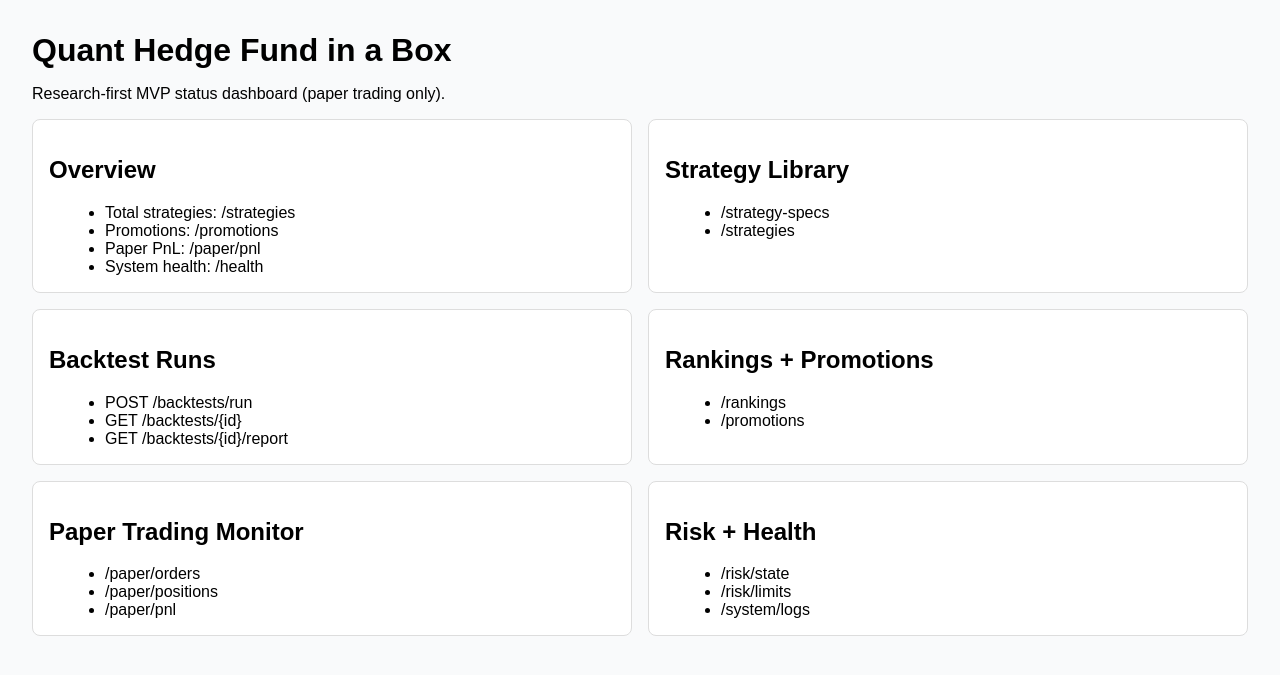
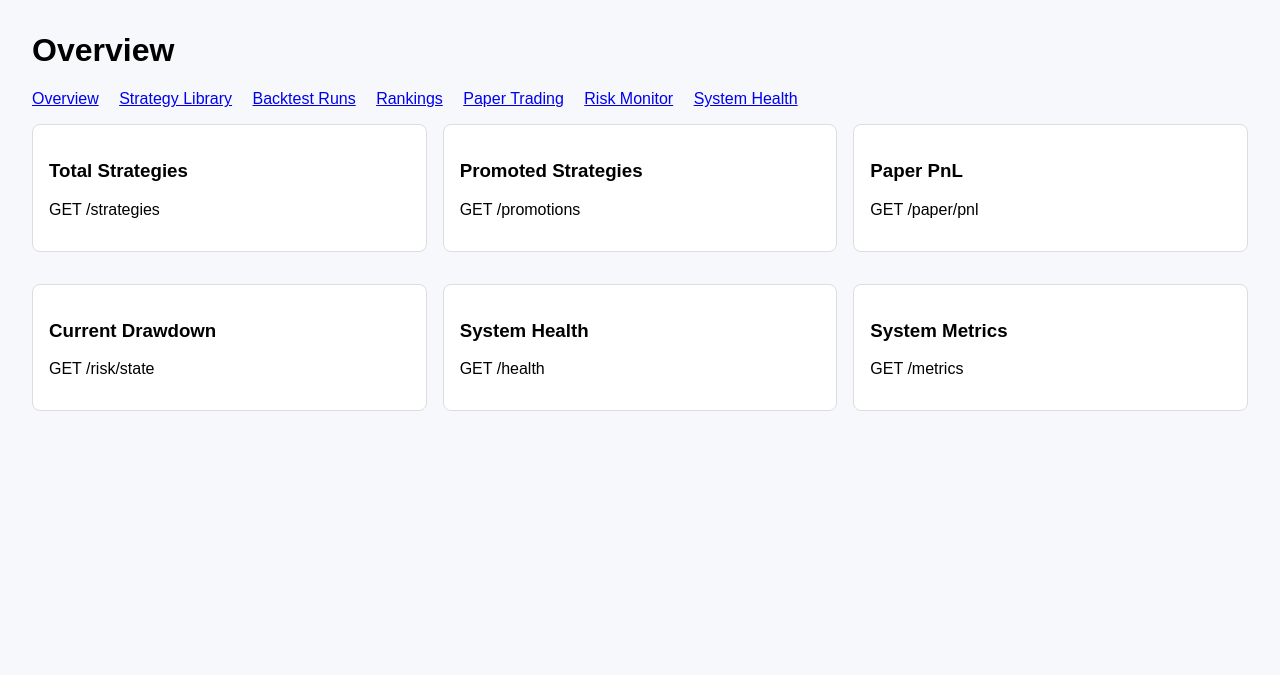
Before and after one commit to pkingbamf/AlgoTrade, a Python web app: template quant-box/frontend/templates/index.html in a window 1280 px wide. Shown: the top 675 px of the page. Run offline with Jinja, Linux system fonts and the light colour scheme; the template is opened without the code that fills it, so the values that code supplies are empty.

Commit message:
Implement Phase 8 multi-page dashboard and routes

```diff
--- /dev/null
+++ b/quant-box/frontend/templates/backtest_runs.html
@@ -0,0 +1,2 @@
+<!doctype html><html><head><meta charset="utf-8" /><title>Backtest Runs</title></head>
+<body><h1>Backtest Runs</h1><ul><li>POST /backtests/run</li><li>GET /backtests/{id}</li><li>GET /backtests/{id}/report</li></ul></body></html>
--- a/quant-box/frontend/templates/index.html
+++ b/quant-box/frontend/templates/index.html
@@ -2,25 +2,32 @@
 <html>
   <head>
     <meta charset="utf-8" />
-    <title>Quant Box Dashboard</title>
+    <title>Quant Box Dashboard - Overview</title>
     <style>
-      body { font-family: Arial; margin: 2rem; background: #f9fafb; }
-      .grid { display: grid; grid-template-columns: repeat(2, minmax(0, 1fr)); gap: 1rem; }
-      .card { border: 1px solid #ddd; border-radius: 8px; padding: 1rem; background: #fff; }
-      h1 { margin-bottom: 0.2rem; }
-      ul { margin: 0.2rem 0 0 1rem; }
+      body { font-family: Arial; margin: 2rem; background: #f6f8fb; }
+      nav a { margin-right: 1rem; }
+      .card { background: white; border: 1px solid #ddd; border-radius: 8px; padding: 1rem; margin-top: 1rem; }
+      .grid { display: grid; grid-template-columns: repeat(3, minmax(0, 1fr)); gap: 1rem; }
     </style>
   </head>
   <body>
-    <h1>Quant Hedge Fund in a Box</h1>
-    <p>Research-first MVP status dashboard (paper trading only).</p>
+    <h1>Overview</h1>
+    <nav>
+      <a href="/dashboard/overview">Overview</a>
+      <a href="/dashboard/strategy-library">Strategy Library</a>
+      <a href="/dashboard/backtest-runs">Backtest Runs</a>
+      <a href="/dashboard/rankings">Rankings</a>
+      <a href="/dashboard/paper-trading">Paper Trading</a>
+      <a href="/dashboard/risk-monitor">Risk Monitor</a>
+      <a href="/dashboard/system-health">System Health</a>
+    </nav>
     <div class="grid">
-      <div class="card"><h2>Overview</h2><ul><li>Total strategies: /strategies</li><li>Promotions: /promotions</li><li>Paper PnL: /paper/pnl</li><li>System health: /health</li></ul></div>
-      <div class="card"><h2>Strategy Library</h2><ul><li>/strategy-specs</li><li>/strategies</li></ul></div>
-      <div class="card"><h2>Backtest Runs</h2><ul><li>POST /backtests/run</li><li>GET /backtests/{id}</li><li>GET /backtests/{id}/report</li></ul></div>
-      <div class="card"><h2>Rankings + Promotions</h2><ul><li>/rankings</li><li>/promotions</li></ul></div>
-      <div class="card"><h2>Paper Trading Monitor</h2><ul><li>/paper/orders</li><li>/paper/positions</li><li>/paper/pnl</li></ul></div>
-      <div class="card"><h2>Risk + Health</h2><ul><li>/risk/state</li><li>/risk/limits</li><li>/system/logs</li></ul></div>
+      <div class="card"><h3>Total Strategies</h3><p>GET /strategies</p></div>
+      <div class="card"><h3>Promoted Strategies</h3><p>GET /promotions</p></div>
+      <div class="card"><h3>Paper PnL</h3><p>GET /paper/pnl</p></div>
+      <div class="card"><h3>Current Drawdown</h3><p>GET /risk/state</p></div>
+      <div class="card"><h3>System Health</h3><p>GET /health</p></div>
+      <div class="card"><h3>System Metrics</h3><p>GET /metrics</p></div>
     </div>
   </body>
 </html>
--- /dev/null
+++ b/quant-box/frontend/templates/paper_trading.html
@@ -0,0 +1,2 @@
+<!doctype html><html><head><meta charset="utf-8" /><title>Paper Trading Monitor</title></head>
+<body><h1>Paper Trading Monitor</h1><ul><li>/paper/deployments</li><li>/paper/orders</li><li>/paper/positions</li><li>/paper/pnl</li><li>/paper/portfolio-monitor</li></ul></body></html>
--- /dev/null
+++ b/quant-box/frontend/templates/rankings.html
@@ -0,0 +1,2 @@
+<!doctype html><html><head><meta charset="utf-8" /><title>Rankings</title></head>
+<body><h1>Rankings</h1><ul><li>/rankings</li><li>/promotions</li></ul></body></html>
--- /dev/null
+++ b/quant-box/frontend/templates/risk_monitor.html
@@ -0,0 +1,2 @@
+<!doctype html><html><head><meta charset="utf-8" /><title>Risk Monitor</title></head>
+<body><h1>Risk Monitor</h1><ul><li>/risk/state</li><li>/risk/limits</li><li>/risk/kill-switch/{active}</li><li>/risk/disable/{strategy_id}</li><li>/risk/enable/{strategy_id}</li></ul></body></html>
--- /dev/null
+++ b/quant-box/frontend/templates/strategy_library.html
@@ -0,0 +1,2 @@
+<!doctype html><html><head><meta charset="utf-8" /><title>Strategy Library</title></head>
+<body><h1>Strategy Library</h1><p>Filter by family, asset, timeframe via API.</p><ul><li>/strategy-specs</li><li>/strategies</li></ul></body></html>
--- /dev/null
+++ b/quant-box/frontend/templates/system_health.html
@@ -0,0 +1,2 @@
+<!doctype html><html><head><meta charset="utf-8" /><title>System Health</title></head>
+<body><h1>System Health</h1><ul><li>/health</li><li>/metrics</li><li>/system/jobs</li><li>/system/data-freshness</li><li>/system/logs</li></ul></body></html>
```
Also changed, not shown: DOCUMENTATION.md (+16 -12 lines), PLAN.md (+7 -7 lines), quant-box/app/api/routes.py (+35 -0 lines), quant-box/tests/test_dashboard_templates.py (added, +23 -0 lines), quant-box/README.md.
